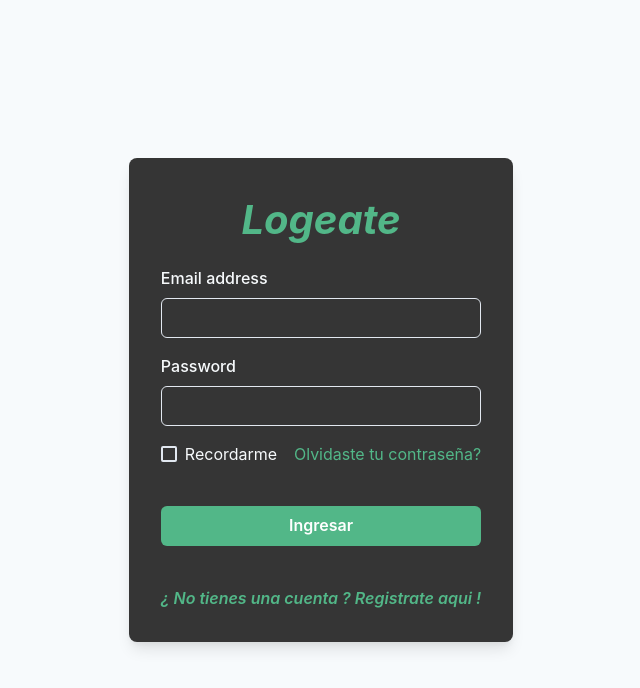
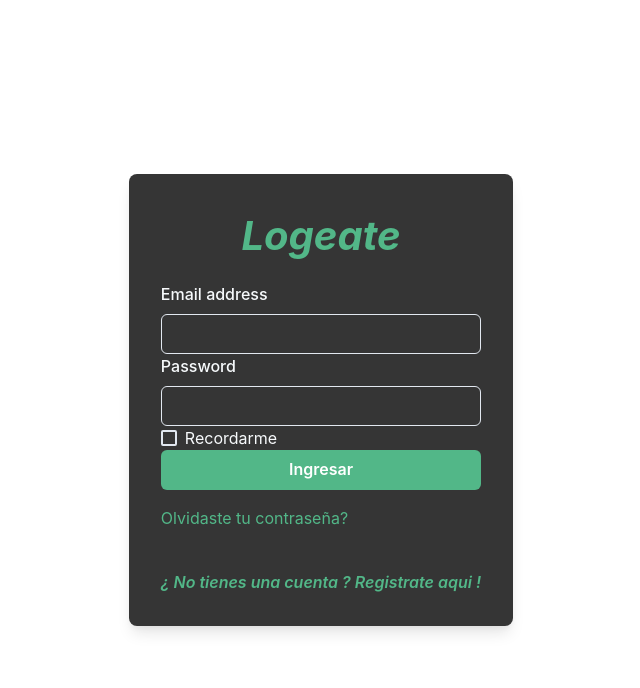
Before and after one commit to MauroGGutierrez/creando-login-with-leandro, a React (Create React App) app: page / in a window 1280 px wide. Shown: the top 688 px of the page, without its empty margins (319-959 px from the left). Built offline with nearby package versions, Linux system fonts and the light colour scheme.

Commit message:
validation

```diff
--- a/package.json
+++ b/package.json
@@ -3,12 +3,14 @@
   "version": "0.1.0",
   "private": true,
   "dependencies": {
+    "@chakra-ui/gatsby-plugin": "^2.0.4",
     "@chakra-ui/react": "^1.8.7",
     "@emotion/react": "^11.8.2",
     "@emotion/styled": "^11.8.1",
     "@testing-library/jest-dom": "^5.16.3",
     "@testing-library/react": "^12.1.4",
     "@testing-library/user-event": "^13.5.0",
+    "formik": "^2.2.9",
     "framer-motion": "^6.2.8",
     "react": "^18.0.0",
     "react-dom": "^18.0.0",
--- a/src/FormLogin.js
+++ b/src/FormLogin.js
@@ -0,0 +1,126 @@
+import { Formik, Field } from "formik";
+import {
+  Box,
+  Button,
+  Checkbox,
+  Flex,
+  FormControl,
+  FormLabel,
+  FormErrorMessage,
+  Input,
+  VStack,
+  Stack,
+  Link,
+  Text,
+} from "@chakra-ui/react";
+
+export default function App() {
+  return (
+    <Box>
+      <Formik
+        initialValues={{
+          email: "",
+          password: "",
+          rememberMe: false,
+        }}
+        onSubmit={(values) => {
+          alert(JSON.stringify(values, null, 2));
+        }}
+      >
+        {({ handleSubmit, errors, touched }) => (
+          <Flex minH={"100vh"} align={"center"} justify={"center"}>
+            <Stack spacing={8} mx={"auto"} maxW={"lg"} py={12} px={8}>
+              <Box rounded={"lg"} bg={"#353535"} boxShadow={"lg"} p={8}>
+                <Stack spacing={4}>
+                  <Text
+                    fontSize="40px"
+                    color={"#52b788"}
+                    fontWeight="bold"
+                    as="cite"
+                    textAlign={"center"}
+                  >
+                    Logeate
+                  </Text>
+                  <form onSubmit={handleSubmit}>
+                    <FormControl id="email">
+                      <FormLabel color={"#F7FAFC"}>Email address</FormLabel>
+                      <Field
+                        as={Input}
+                        type="email"
+                        name="email"
+                        // value={formik.values.email}
+                        // onChange={formik.handleChange}
+                      />
+                    </FormControl>
+                    <FormControl
+                      isInvalid={!!errors.password && touched.password}
+                      id="password"
+                    >
+                      <FormLabel color={"#F7FAFC"}>Password</FormLabel>
+                      <Field
+                        as={Input}
+                        type="password"
+                        name="password"
+                        // validate={(value) => {
+                        //   let error;
+
+                        //   if (value.length < 5) {
+                        //     error =
+                        //       "Password must contain at least 6 characters";
+                        //   }
+
+                        //   return error;
+                        // }}
+                      />
+                      {/* <FormErrorMessage>{errors.password}</FormErrorMessage> */}
+                    </FormControl>
+                    <Field
+                      color={"#F7FAFC"}
+                      name="rememberMe"
+                      as={Checkbox}
+                      id="rememberMe"
+                      // onChange={formik.handleChange}
+                      // isChecked={formik.values.rememberMe}
+                    >
+                      Recordarme
+                    </Field>
+                    <Button
+                      isFullWidth
+                      type="submit"
+                      bg={"#52b788"}
+                      color={"white"}
+                      _hover={{
+                        bg: "#2d6a4f",
+                      }}
+                    >
+                      Ingresar
+                    </Button>
+                  </form>
+                  <Stack spacing={10}>
+                    <Stack
+                      direction={{ base: "column", sm: "row" }}
+                      align={"start"}
+                      justify={"space-between"}
+                    >
+                      <Link color={"#52b788"}>Olvidaste tu contraseña?</Link>
+                    </Stack>
+                    <Box>
+                      <Link
+                        fontSize="16px"
+                        color={"#52b788"}
+                        as="em"
+                        fontWeight="semibold"
+                      >
+                        ¿ No tienes una cuenta ? Registrate aqui !
+                      </Link>
+                    </Box>
+                  </Stack>
+                </Stack>
+              </Box>
+            </Stack>
+          </Flex>
+        )}
+      </Formik>
+    </Box>
+  );
+}
--- a/src/index.js
+++ b/src/index.js
@@ -3,10 +3,11 @@ import ReactDOM from "react-dom";
 import { ChakraProvider } from "@chakra-ui/react";
 import "./index.css";
 import App from "./App";
-
+import FormLogin from "./FormLogin";
 ReactDOM.render(
   <ChakraProvider>
-    <App />
+    {/* <App /> */}
+    <FormLogin />
   </ChakraProvider>,
   document.getElementById("root")
 );
```
Also changed, not shown: 1 other file (tests, documents, lock files or other folders).
